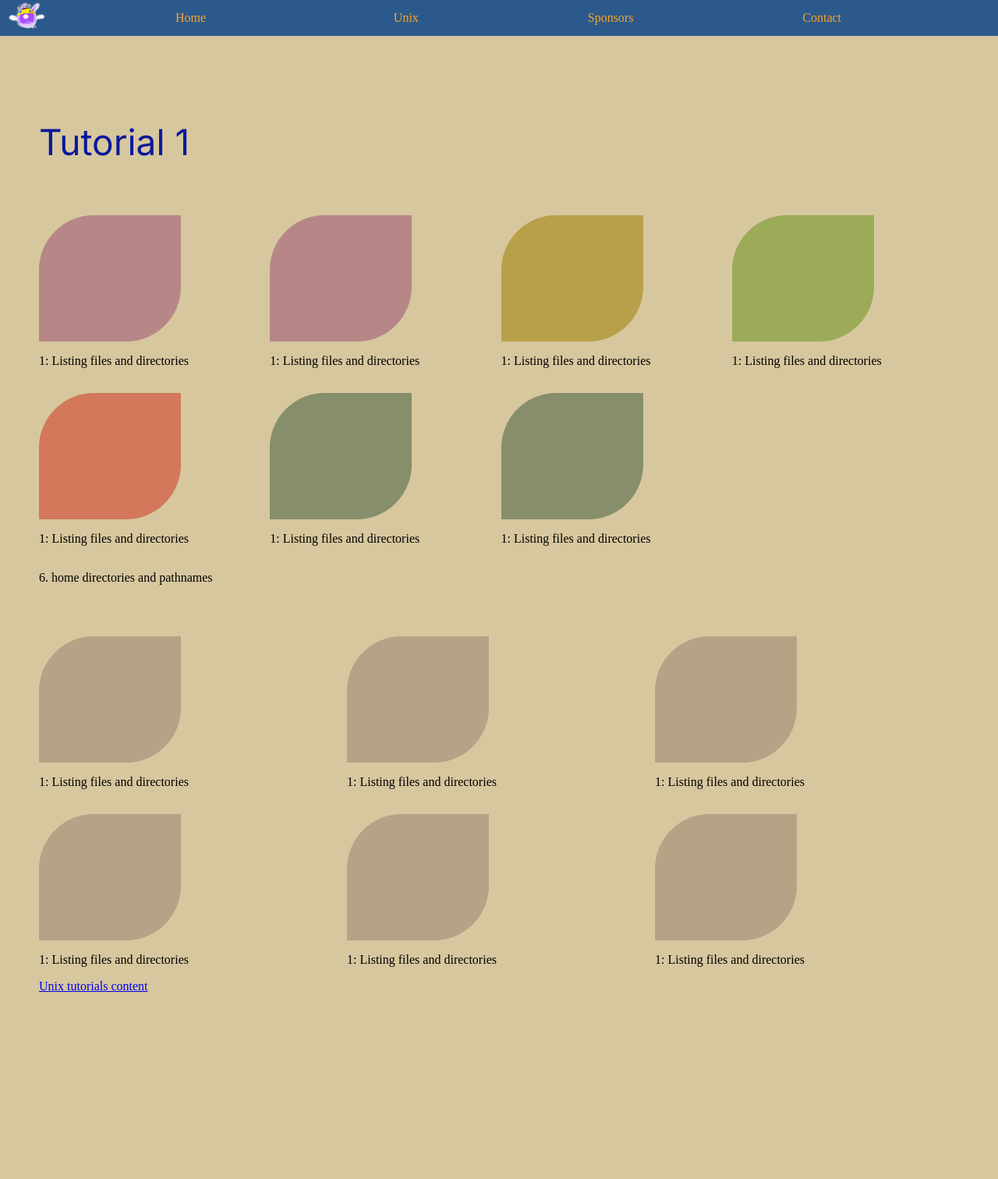
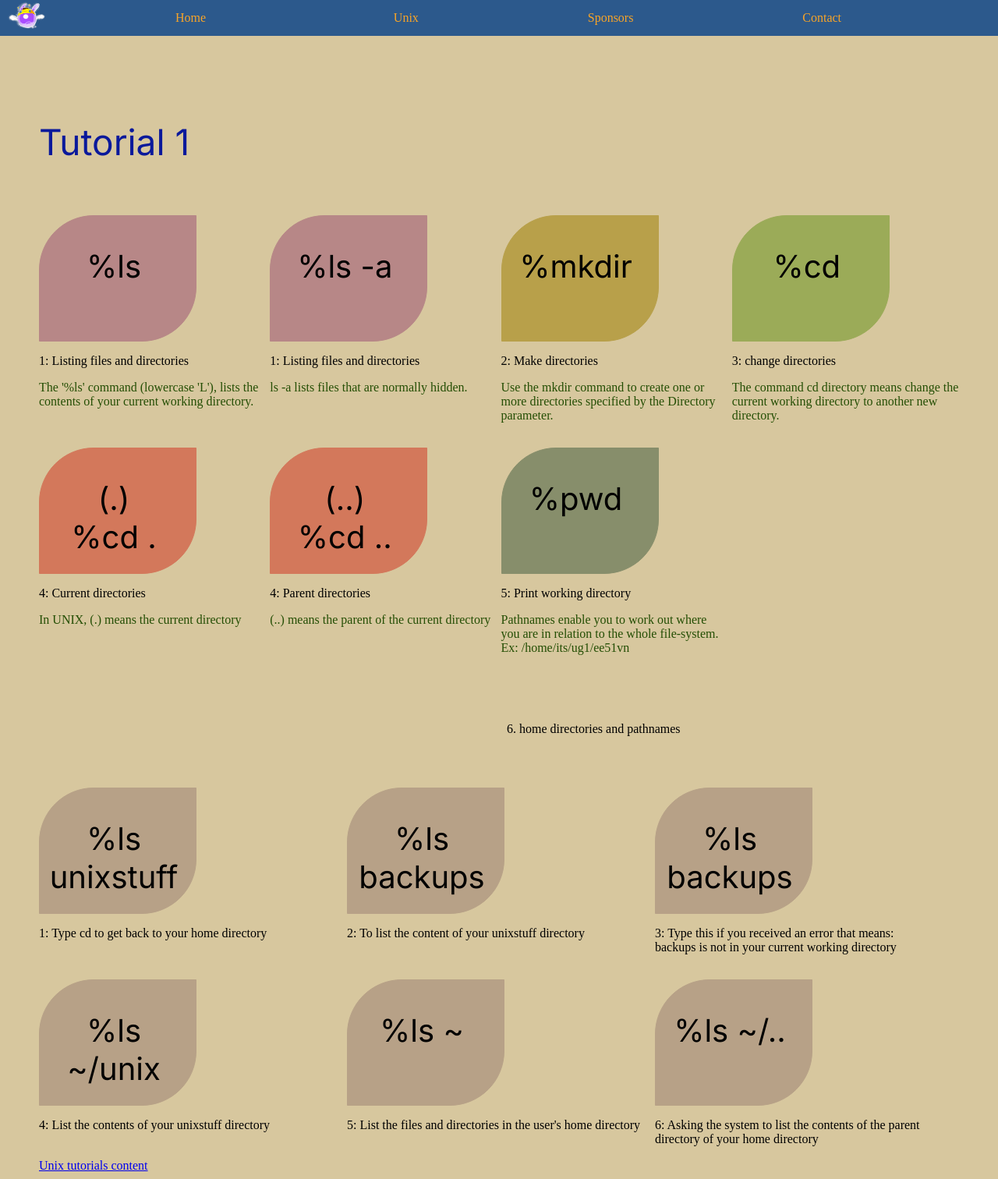
Before and after one commit to Kaiirros/ISTE240-Roasted-Duck, a PHP site: page /tutorial2.php in a window 1280 px wide. Shown: the whole page at 78% size. Before the commit the page ends 1272 px from the top, so only its background shows below. Run offline with PHP 8.4, Linux system fonts and the light colour scheme.

Commit message:
finished tutorial 2

```diff
--- a/assets/css/style.css
+++ b/assets/css/style.css
@@ -270,9 +270,34 @@ TUTORIAL 2 STYLES
     border:1px solid #B78787;
     border-bottom-right-radius: 70px;
     border-top-left-radius: 70px;
-    width:180px;
+    width:200px;
     height: 160px;
     background-color: #B78787;
+}
+
+.pspan{
+    margin-left: auto;
+    margin-right: 10px;
+    margin-top: 40px;
+    text-align: center;
+    display: flex;
+    align-items: center;
+    justify-content: center;
+    font-family: 'Inter', sans-serif;
+    font-size: 40px;
+}
+
+.paracolor{
+    color: #244E04;
+}
+
+.para6{
+    margin-left: 600px;
+    margin-top: 70px;
+}
+
+.unixbutton:hover{
+    background-color: lightcyan;
 }
 
 .container1{
--- a/assets/inc/nav.php
+++ b/assets/inc/nav.php
@@ -19,7 +19,7 @@
     <button class="dropbtn active" >Unix</button>
     <div class="dropdown-content">
         <a href="tutorial.php" >Tutorials</a>
-        <a href="#" >Quizzes</a>
+        <a href="quiz1.php" >Quizzes</a>
 
     </div>
     </div>
--- a/intro.php
+++ b/intro.php
@@ -54,6 +54,8 @@
             <p class="caption"> The Directory Structure</p>
         </div>
     </div>
+
+    <a href="tutorial.php"> Unix tutorials content</a>
 </div>
 
 <?php
--- a/tutorial2.php
+++ b/tutorial2.php
@@ -18,79 +18,90 @@
   <div class="tutorial2-grid">
 
     <div>
-      <p class="container"></p>
+      <p class="container"> <span class="pspan"> %ls </span></p>
       <p> 1: Listing files and directories</p>
+      <p class="paracolor"> The '%ls' command (lowercase 'L'), lists the <br> contents of your current working directory.</p>
     </div>
 
     <div>
-      <p class="container"></p>
+      <p class="container"> <span class="pspan">  %ls -a </span></p>
       <p> 1: Listing files and directories</p>
+      <p class="paracolor"> ls -a lists files that are normally hidden.</p>
     </div>
 
     <div>
-      <p class="container container1"></p>
-      <p> 1: Listing files and directories</p>
+      <p class="container container1"> <span class="pspan"> %mkdir </span></p>
+      <p> 2: Make directories</p>
+      <p class="paracolor"> Use the mkdir command to create one or <br> more directories specified by the Directory parameter.</p>
     </div>
 
     <div>
-      <p class="container container2"></p>
-      <p> 1: Listing files and directories</p>
+      <p class="container container2"> <span class="pspan"> %cd </span></p>
+      <p> 3: change directories</p>
+      <p class="paracolor"> The command cd directory means change the  <br> current working directory to another new directory.</p>
     </div>
 
     <div>
-      <p class="container container3"></p>
-      <p> 1: Listing files and directories</p>
+      <p class="container container3"> <span class="pspan"> (.) <br> %cd . </span></p>
+      <p> 4: Current directories</p>
+      <p class="paracolor"> In UNIX, (.) means the current directory</p>
     </div>
 
     <div>
-      <p class="container container4"></p>
-      <p> 1: Listing files and directories</p>
+      <p class="container container3"> <span class="pspan"> (..)  <br> %cd .. </span></p>
+      <p> 4: Parent directories</p>
+      <p class="paracolor"> (..) means the parent of the current directory</p>
     </div>
 
     <div>
-      <p class="container container4"></p>
-      <p> 1: Listing files and directories</p>
+      <p class="container container4"> <span class="pspan"> %pwd </span></p>
+      <p> 5: Print working directory</p>
+      <p class="paracolor"> Pathnames enable you to work out where you are in relation to the whole file-system.  <br>
+        Ex: /home/its/ug1/ee51vn</p>
     </div>
   </div>
 
   <div>
     <div>
-      <p> 6. home directories and pathnames</p>
+      <p class="para6"> 6. home directories and pathnames</p>
       <div class="tutorial2-grid tutorial2-grid2">
         <div>
-        <p class="container container5"></p>
-          <p> 1: Listing files and directories</p>
+        <p class="container container5"><span class="pspan">  %ls unixstuff </span></p>
+          <p> 1: Type cd to get back to your home directory</p>
         </div>
 
         <div>
-          <p class="container container5"></p>
-          <p> 1: Listing files and directories</p>
+          <p class="container container5"><span class="pspan"> %ls backups </span></p>
+          <p> 2: To list the content of your unixstuff directory</p>
         </div>
 
         <div>
-          <p class="container container5"></p>
-          <p> 1: Listing files and directories</p>
+          <p class="container container5"><span class="pspan"> %ls backups </span></p>
+          <p> 3: Type this if you received an error that means: <br> backups is not in your current working directory</p>
+        </div>
+
+
+
+        <div>
+
+          <p class="container container5"><span class="pspan"> %ls ~/unix </span></p>
+          <p>4: List the contents of your unixstuff directory</p>
         </div>
 
         <div>
-          <p class="container container5"></p>
-          <p> 1: Listing files and directories</p>
+          <p class="container container5"><span class="pspan"> %ls ~ </span></p>
+          <p> 5: List the files and directories in the user's home directory</p>
         </div>
 
         <div>
-          <p class="container container5"></p>
-          <p> 1: Listing files and directories</p>
-        </div>
-
-        <div>
-          <p class="container container5"></p>
-          <p> 1: Listing files and directories</p>
+          <p class="container container5"> <span class="pspan"> %ls ~/.. </span></p>
+          <p> 6: Asking the system to list the contents of the parent  <br> directory of your home directory</p>
         </div>
       </div>
     </div>
   </div>
 
-  <a href="tutorial.php"> Unix tutorials content</a>
+  <a href="tutorial.php" class="unixbutton"> Unix tutorials content</a>
 
 </div>
 
```
Also changed, not shown: other parts of assets/css/style.css (+55 -0 lines), quiz1.php (added, +137 -0 lines).
